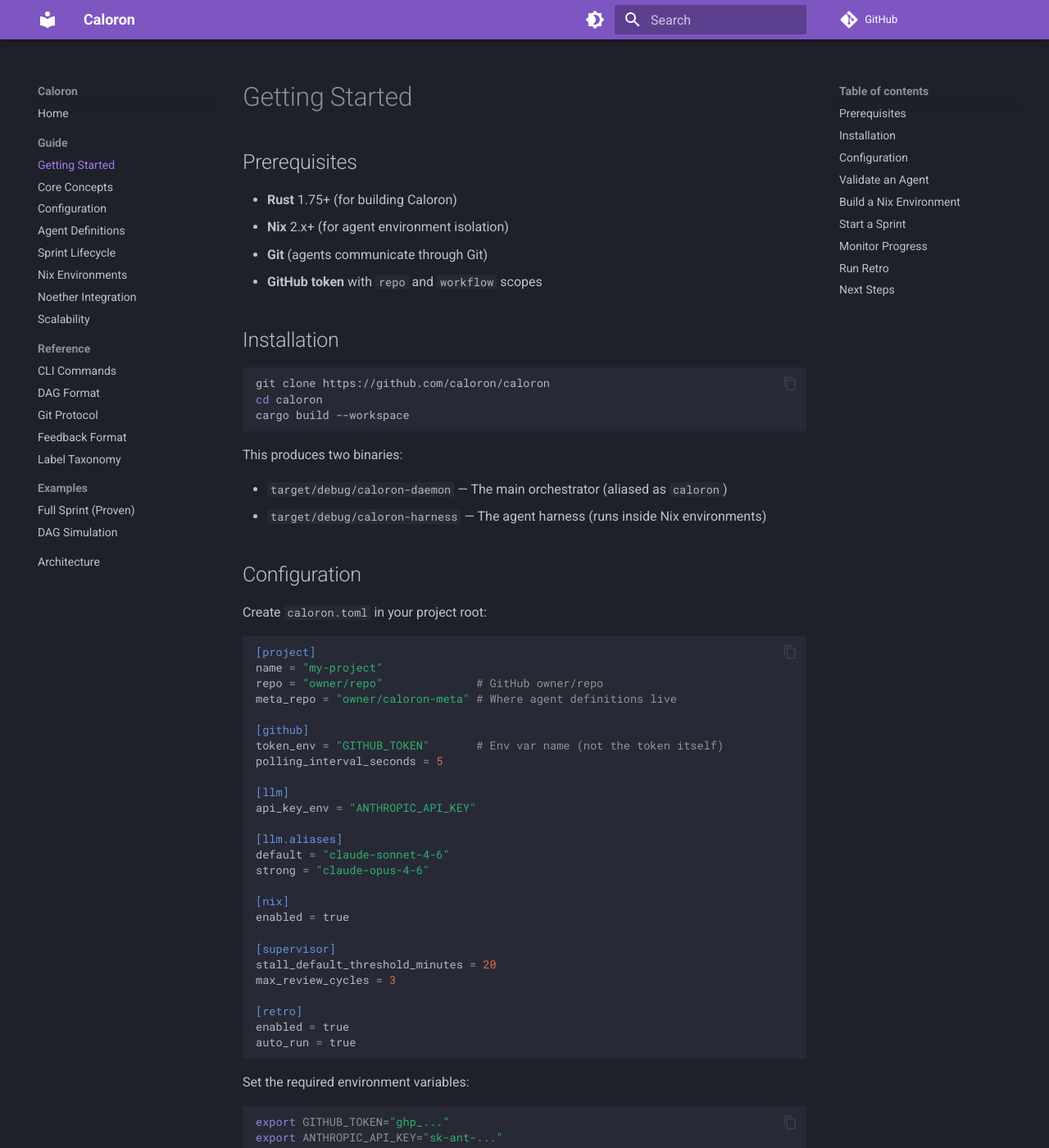
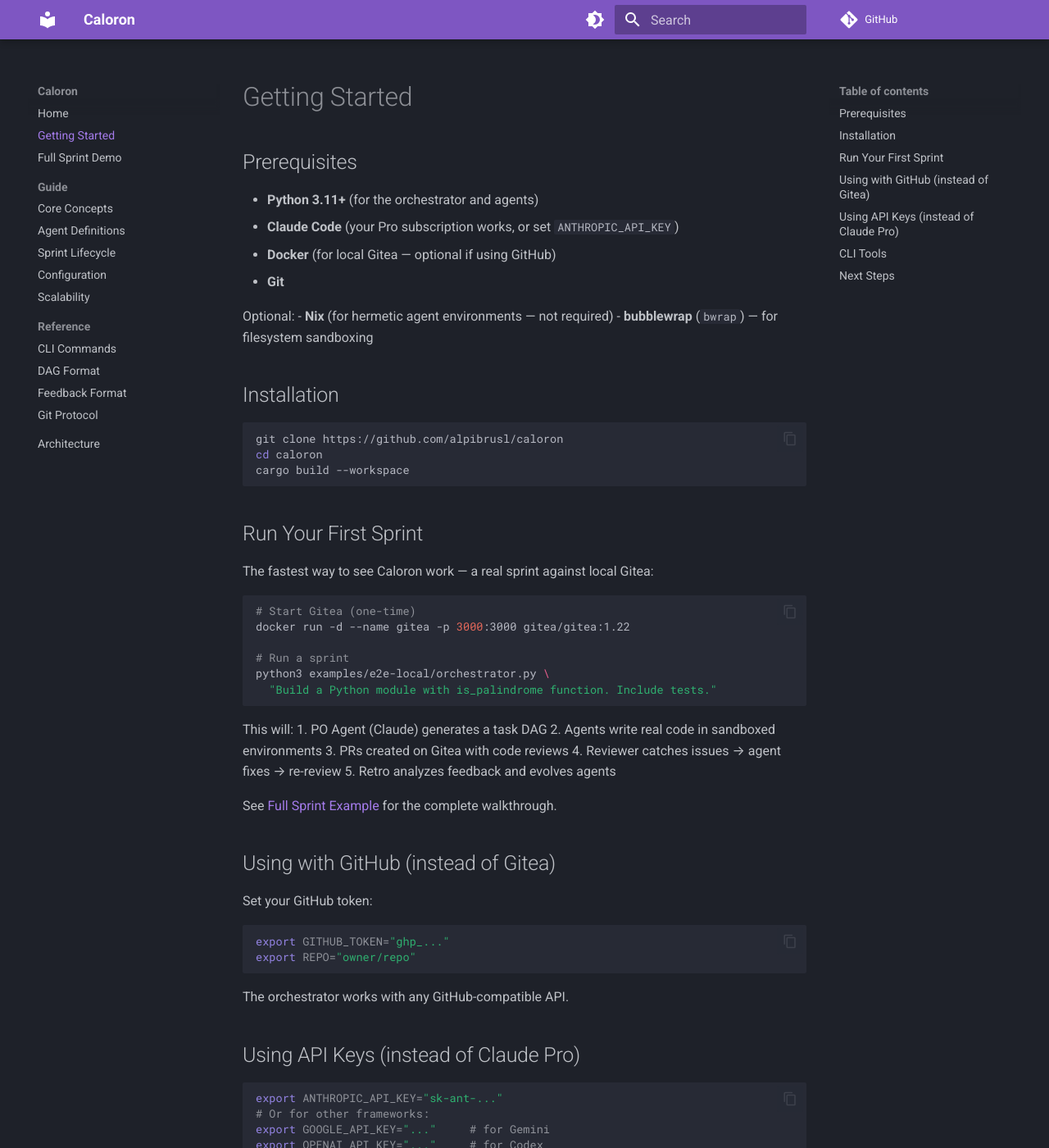
Before and after one commit to alpibrusl/caloron, an MkDocs documentation site: the page built from docs/guide/getting-started.md, in a window 1280 px wide and 1400 px high. Shown: the whole window at 82% size. Built offline with MkDocs 1.6.1 and Material for MkDocs 9.7.7, drawn with Linux system fonts in a browser that asks for light colours; comment, search, counter and statistics services are not loaded; some of the changed text lies outside the part shown.

Commit message:
Overhaul docs: lead with proven demo, remove outdated content
- Home page: leads with real sprint output, proven capabilities table
- Getting started: Docker + Claude Pro (not cargo install, not GitHub token)
- Nav: simplified, demo at top level, removed redundant pages
  (Nix, Noether, Labels, Git Protocol moved out of nav — still accessible)
- Clone URL fixed: alpibrusl/caloron (not caloron/caloron)

Co-Authored-By: Claude Opus 4.6 (1M context) <noreply@anthropic.com>

````diff
--- a/docs/guide/getting-started.md
+++ b/docs/guide/getting-started.md
@@ -2,133 +2,84 @@
 
 ## Prerequisites
 
-- **Rust** 1.75+ (for building Caloron)
-- **Nix** 2.x+ (for agent environment isolation)
-- **Git** (agents communicate through Git)
-- **GitHub token** with `repo` and `workflow` scopes
+- **Python 3.11+** (for the orchestrator and agents)
+- **Claude Code** (your Pro subscription works, or set `ANTHROPIC_API_KEY`)
+- **Docker** (for local Gitea — optional if using GitHub)
+- **Git**
+
+Optional:
+- **Nix** (for hermetic agent environments — not required)
+- **bubblewrap** (`bwrap`) — for filesystem sandboxing
 
 ## Installation
 
 ```bash
-git clone https://github.com/caloron/caloron
+git clone https://github.com/alpibrusl/caloron
 cd caloron
 cargo build --workspace
 ```
 
-This produces two binaries:
+## Run Your First Sprint
 
-- `target/debug/caloron-daemon` — The main orchestrator (aliased as `caloron`)
-- `target/debug/caloron-harness` — The agent harness (runs inside Nix environments)
+The fastest way to see Caloron work — a real sprint against local Gitea:
 
-## Configuration
+```bash
+# Start Gitea (one-time)
+docker run -d --name gitea -p 3000:3000 gitea/gitea:1.22
 
-Create `caloron.toml` in your project root:
-
-```toml
-[project]
-name = "my-project"
-repo = "owner/repo"              # GitHub owner/repo
-meta_repo = "owner/caloron-meta" # Where agent definitions live
-
-[github]
-token_env = "GITHUB_TOKEN"       # Env var name (not the token itself)
-polling_interval_seconds = 5
-
-[llm]
-api_key_env = "ANTHROPIC_API_KEY"
-
-[llm.aliases]
-default = "claude-sonnet-4-6"
-strong = "claude-opus-4-6"
-
-[nix]
-enabled = true
-
-[supervisor]
-stall_default_threshold_minutes = 20
-max_review_cycles = 3
-
-[retro]
-enabled = true
-auto_run = true
+# Run a sprint
+python3 examples/e2e-local/orchestrator.py \
+  "Build a Python module with is_palindrome function. Include tests."
 ```
 
-Set the required environment variables:
+This will:
+1. PO Agent (Claude) generates a task DAG
+2. Agents write real code in sandboxed environments
+3. PRs created on Gitea with code reviews
+4. Reviewer catches issues → agent fixes → re-review
+5. Retro analyzes feedback and evolves agents
+
+See [Full Sprint Example](../examples/full-sprint.md) for the complete walkthrough.
+
+## Using with GitHub (instead of Gitea)
+
+Set your GitHub token:
 
 ```bash
 export GITHUB_TOKEN="ghp_..."
-export ANTHROPIC_API_KEY="sk-ant-..."
+export REPO="owner/repo"
 ```
 
-## Validate an Agent
+The orchestrator works with any GitHub-compatible API.
 
-Agent definitions are YAML files describing what tools and LLM configuration an agent has:
+## Using API Keys (instead of Claude Pro)
 
 ```bash
-caloron agent validate examples/agents/backend-developer.yaml
+export ANTHROPIC_API_KEY="sk-ant-..."
+# Or for other frameworks:
+export GOOGLE_API_KEY="..."     # for Gemini
+export OPENAI_API_KEY="..."     # for Codex
 ```
 
-```
-Agent: backend-developer v1.0
-Model: default
-Tools: github_mcp, noether, bash
-Nix packages: nodejs_20, python311, rustc, cargo
-Credentials: GITHUB_TOKEN, ANTHROPIC_API_KEY
-
-Validation: PASSED
-```
-
-## Build a Nix Environment
-
-Preview the Nix environment that will be created for an agent:
+## CLI Tools
 
 ```bash
-caloron agent build examples/agents/backend-developer.yaml
-```
+# Generate an agent definition
+caloron agent generate -p developer -c code-writing,python -m balanced -f claude-code
 
-With `nix.enabled = true`, this writes a `flake.nix` and builds the environment. The Nix store caches the result, so subsequent builds are instant.
+# Validate an agent definition
+caloron agent validate examples/agents/backend-developer.yaml
 
-## Start a Sprint
+# View sprint status
+caloron status
 
-```bash
-# Interactive kickoff (PO Agent generates DAG)
-caloron kickoff "implement user authentication"
-
-# Or start directly with a pre-made DAG
-caloron start --dag examples/dag.json
-```
-
-## Monitor Progress
-
-```bash
-caloron status
-```
-
-```
-Sprint: sprint-2026-04-w2
-Goal: Implement user authentication
-
-Tasks:
-  [v] task-1       JWT implementation                        DONE         (backend-1)
-  [>] task-2       Session store                             IN_PROGRESS  (backend-2)
-  [ ] task-3       Integration tests                         PENDING      (qa-1)
-
-Progress: 1/3 tasks done
-```
-
-## Run Retro
-
-After the sprint completes:
-
-```bash
+# Run retro
 caloron retro
 ```
 
-This generates a markdown report analyzing task clarity, blockers, review loops, and token efficiency.
-
 ## Next Steps
 
-- [Core Concepts](concepts.md) — Understand sprints, agents, DAGs, and the Git protocol
-- [Agent Definitions](agents.md) — Write custom agent definitions
-- [Sprint Lifecycle](sprint-lifecycle.md) — The full execution flow
-- [End-to-End Example](../examples/e2e-sprint.md) — A complete walkthrough
+- [Full Sprint Example](../examples/full-sprint.md) — proven end-to-end with real code
+- [Core Concepts](concepts.md) — sprints, agents, DAGs, Git protocol
+- [Agent Definitions](agents.md) — configure agents with 4-axis composition
+- [Scalability](scalability.md) — single machine to Kubernetes
--- a/mkdocs.yml
+++ b/mkdocs.yml
@@ -45,22 +45,17 @@ markdown_extensions:
 
 nav:
   - Home: index.md
+  - Getting Started: guide/getting-started.md
+  - Full Sprint Demo: examples/full-sprint.md
   - Guide:
-    - Getting Started: guide/getting-started.md
     - Core Concepts: guide/concepts.md
-    - Configuration: guide/configuration.md
     - Agent Definitions: guide/agents.md
     - Sprint Lifecycle: guide/sprint-lifecycle.md
-    - Nix Environments: guide/nix.md
-    - Noether Integration: guide/noether.md
+    - Configuration: guide/configuration.md
     - Scalability: guide/scalability.md
   - Reference:
     - CLI Commands: reference/cli.md
     - DAG Format: reference/dag-format.md
+    - Feedback Format: reference/feedback.md
     - Git Protocol: reference/git-protocol.md
-    - Feedback Format: reference/feedback.md
-    - Label Taxonomy: reference/labels.md
-  - Examples:
-    - Full Sprint (Proven): examples/full-sprint.md
-    - DAG Simulation: examples/e2e-sprint.md
   - Architecture: architecture.md
````
Also changed, not shown: docs/index.md (+63 -45 lines).
